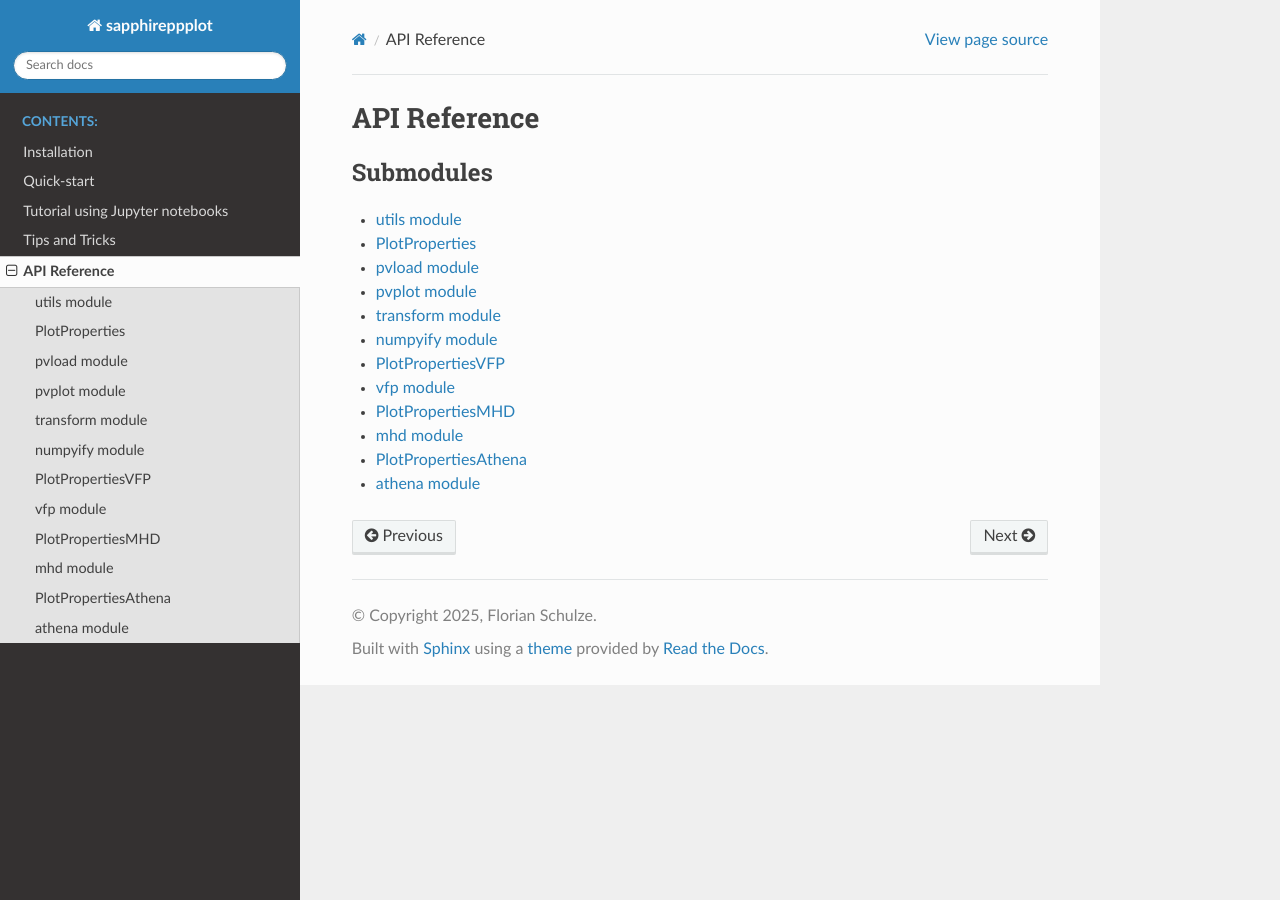
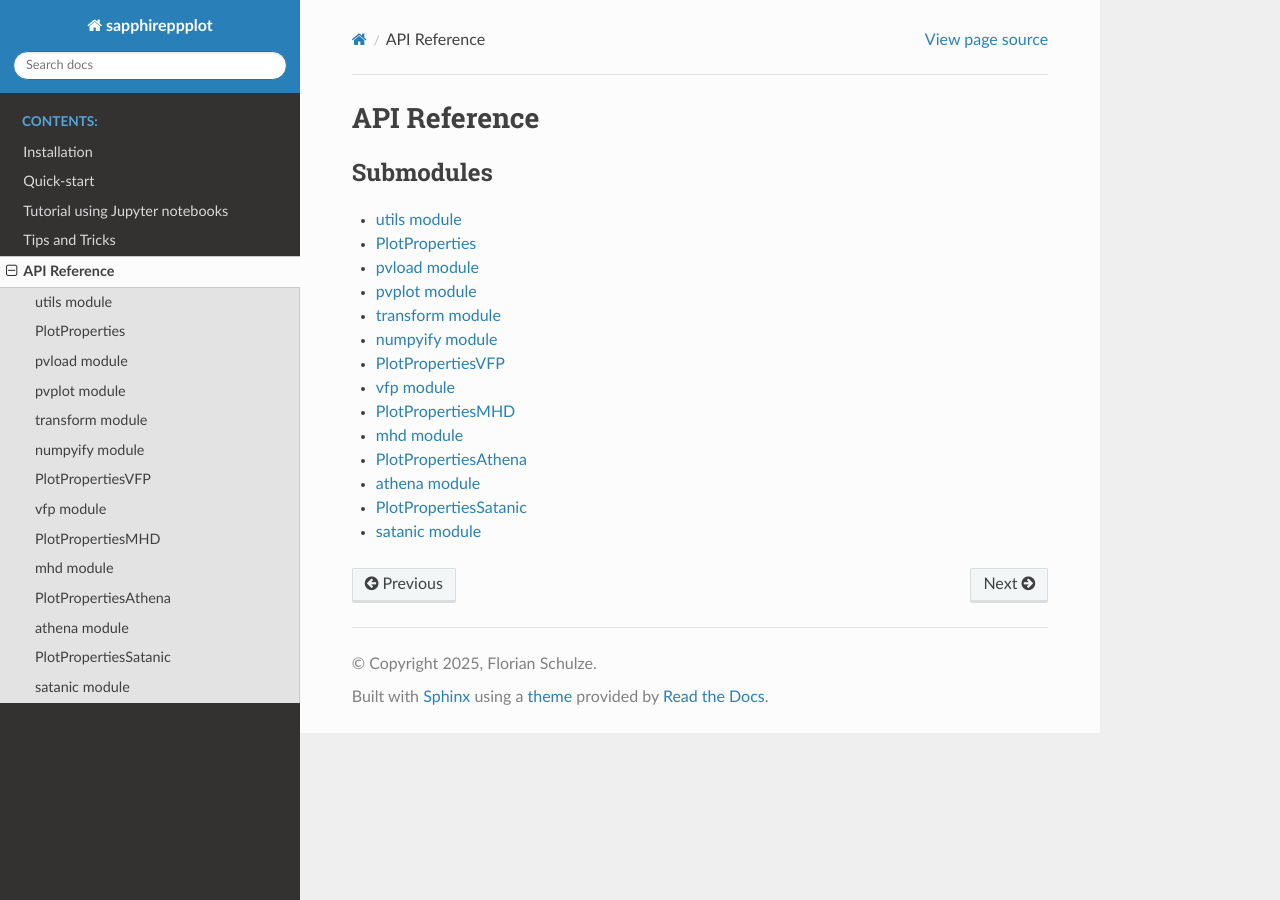
Before and after one commit to sapphirepp/sapphireppplot, a Sphinx documentation site: the page built from docs/api.rst, in a window 1280 px wide. Built offline with Sphinx 7.4.7 and the Read the Docs theme 3.1.0, drawn with Linux system fonts in a browser that asks for light colours.

Commit message:
doc(satanic): Add satanic to API reference

```diff
--- a/docs/api.rst
+++ b/docs/api.rst
@@ -17,3 +17,5 @@ API Reference
    modules/mhd
    modules/plot_properties_athena
    modules/athena
+   modules/plot_properties_satanic
+   modules/satanic
--- /dev/null
+++ b/docs/modules/plot_properties_satanic.rst
@@ -0,0 +1,4 @@
+PlotPropertiesSatanic
+=====================
+
+.. autoclass:: sapphireppplot.plot_properties_satanic.PlotPropertiesSatanic
--- /dev/null
+++ b/docs/modules/satanic.rst
@@ -0,0 +1,4 @@
+satanic module
+==============
+
+.. automodule:: sapphireppplot.satanic
```
